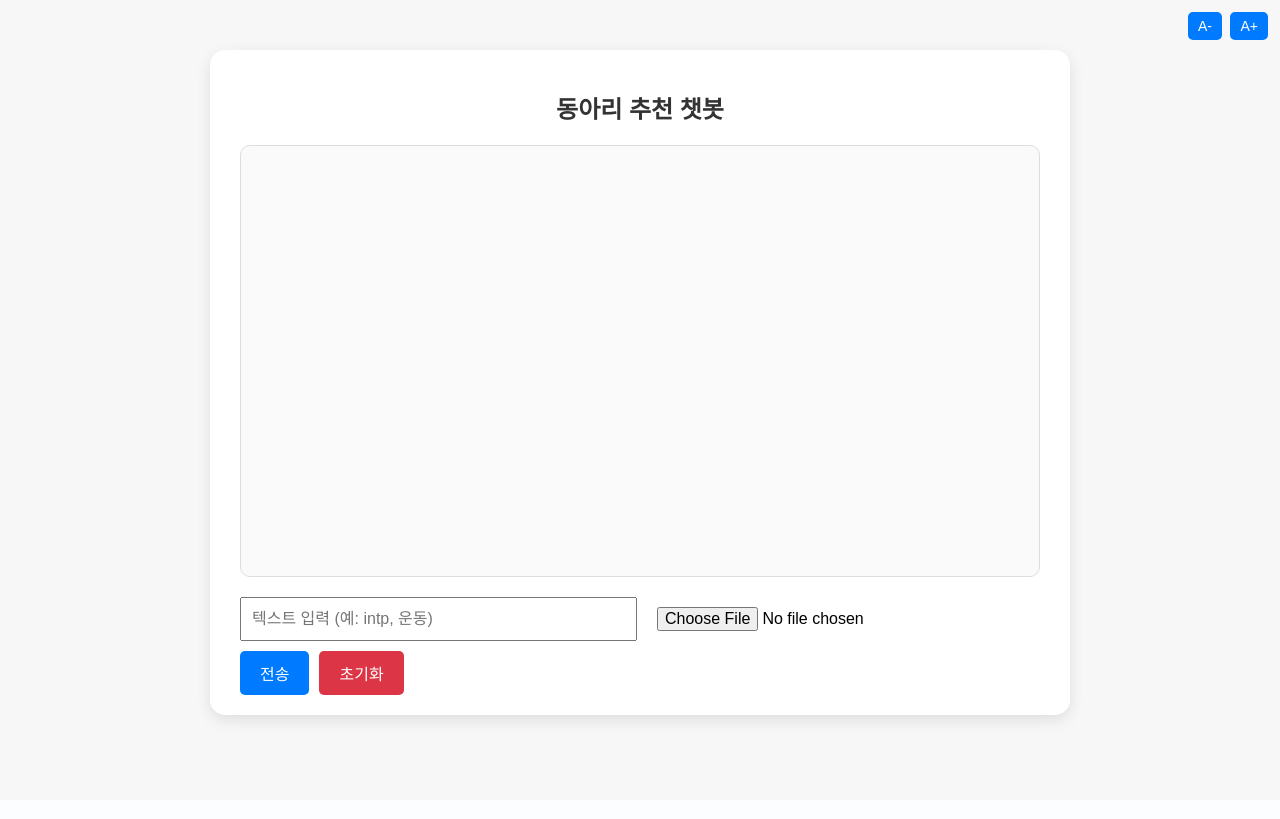
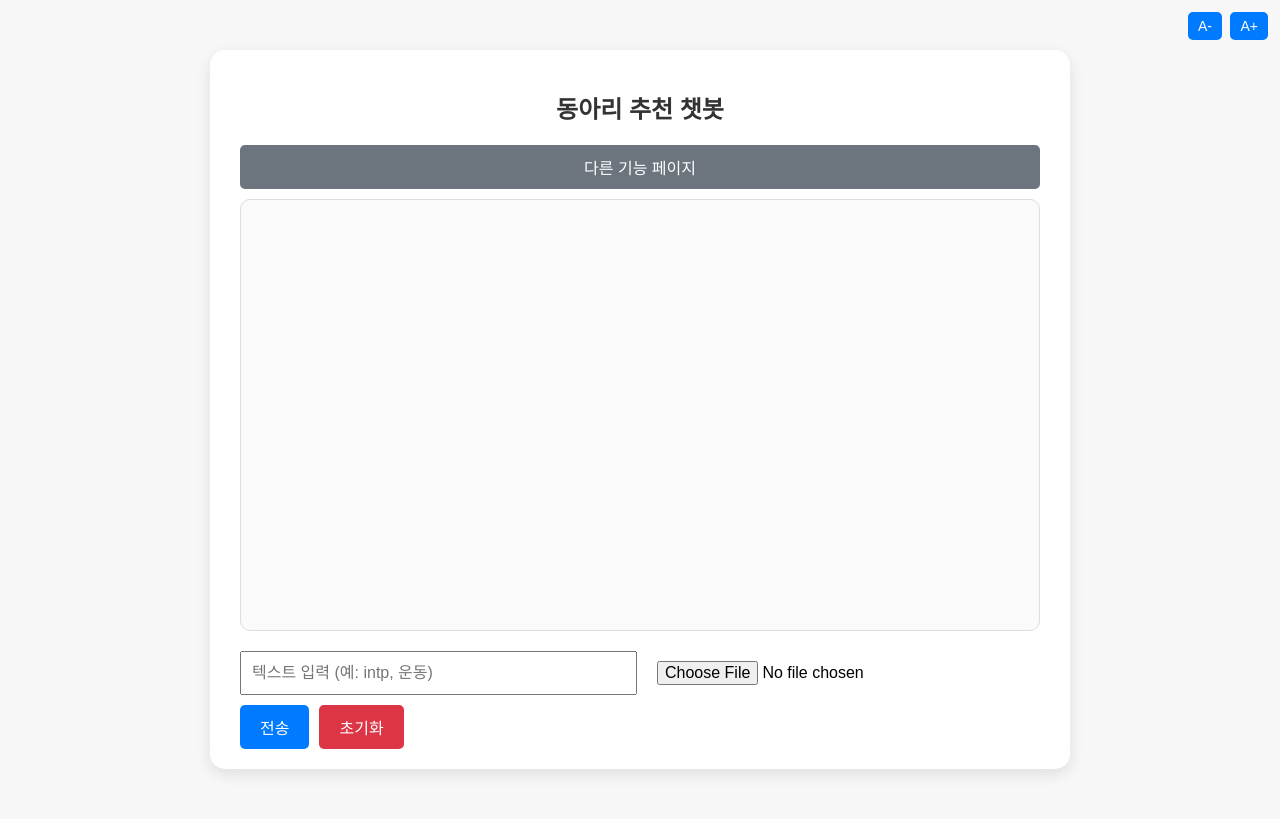
Before and after one commit to MilaEvans/OSS-project, a Flask app: page / in a window 1280 px wide. Before the commit the page ends 727 px from the top, so only its background shows below. Run offline with Flask 3, Linux system fonts and the light colour scheme.

Commit message:
다른 기능 페이지로 이동 버튼 추가

```diff
--- a/template/chat.html
+++ b/template/chat.html
@@ -121,7 +121,6 @@
     </style>
 </head>
 <body>
-
 <div class="zoom-controls">
     <button onclick="changeFontSize(-1)">A-</button>
     <button onclick="changeFontSize(1)">A+</button>
@@ -130,6 +129,11 @@
 <div class="wrapper">
     <div class="container">
         <h2>동아리 추천 챗봇</h2>
+        <div style="text-align: right; margin-bottom: 10px;">
+            <form action="/other" method="get">
+                <button type="submit" style="background-color: #6c757d;">다른 기능 페이지</button>
+            </form>
+        </div>
 
         <div class="chat-box">
             {% for speaker, message in history %}
@@ -159,7 +163,6 @@
             document.body.style.fontSize = fontSize + "px";
         }
     </script>
-
 </div>
 </body>
 </html>
```
Lines whose indentation alone changed are shown as unchanged.
